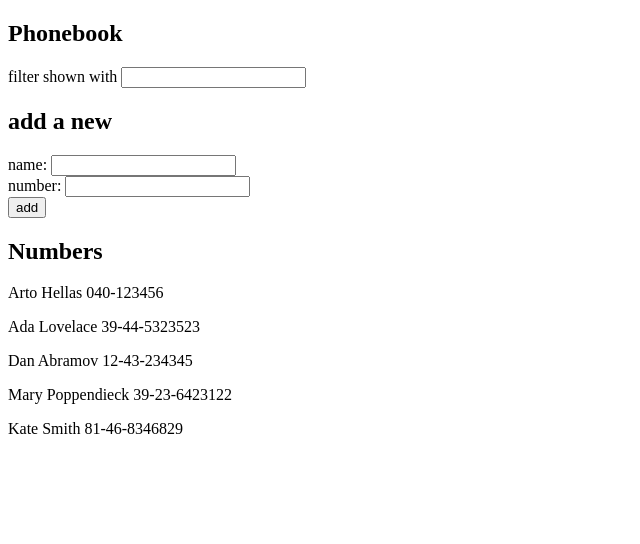
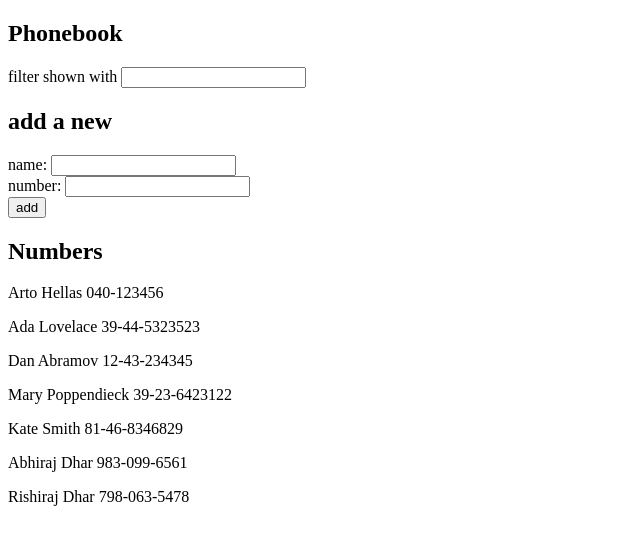
Before and after one commit to rishiraj-dhar/full-stack-open-2021, a React (Create React App) app in the folder part2/phonebook/: page / in a window 1280 px wide. Shown: the top 544 px of the page, without its empty margins (0-640 px from the left). Built offline with nearby package versions, Linux system fonts and the light colour scheme; data requests are answered from the project's data file.

Commit message:
Complete Exercise 2.15

```diff
--- a/part2/phonebook/db.json
+++ b/part2/phonebook/db.json
@@ -1,5 +1,5 @@
 {
-    "persons":[
+  "persons": [
     {
       "name": "Arto Hellas",
       "number": "040-123456",
@@ -24,6 +24,16 @@
       "name": "Kate Smith",
       "number": "81-46-8346829",
       "id": 5
+    },
+    {
+      "name": "Abhiraj Dhar",
+      "number": "983-099-6561",
+      "id": 6
+    },
+    {
+      "name": "Rishiraj Dhar",
+      "number": "798-063-5478",
+      "id": 7
     }
   ]
 }
--- a/part2/phonebook/src/App.js
+++ b/part2/phonebook/src/App.js
@@ -68,15 +68,21 @@ const App = () => {
       setNewNumber('')
       return null;
     }
-    const newPersons = persons.concat(
-      {
-        name: newName,
-        number: newNumber,
-        id: persons.length + 1
+
+    const newPerson = {
+      name: newName,
+      number: newNumber,
+      id: persons.length + 1
+    }
+
+    axios
+      .post('http://localhost:3001/persons', newPerson)
+      .then(response => {
+        const newPersons = persons.concat(response.data);
+        setPersons(newPersons);
+        setNewName('');
+        setNewNumber('');
       });
-    setPersons(newPersons);
-    setNewName('');
-    setNewNumber('');
   };
 
   return (
```
Lines whose indentation alone changed are shown as unchanged.
